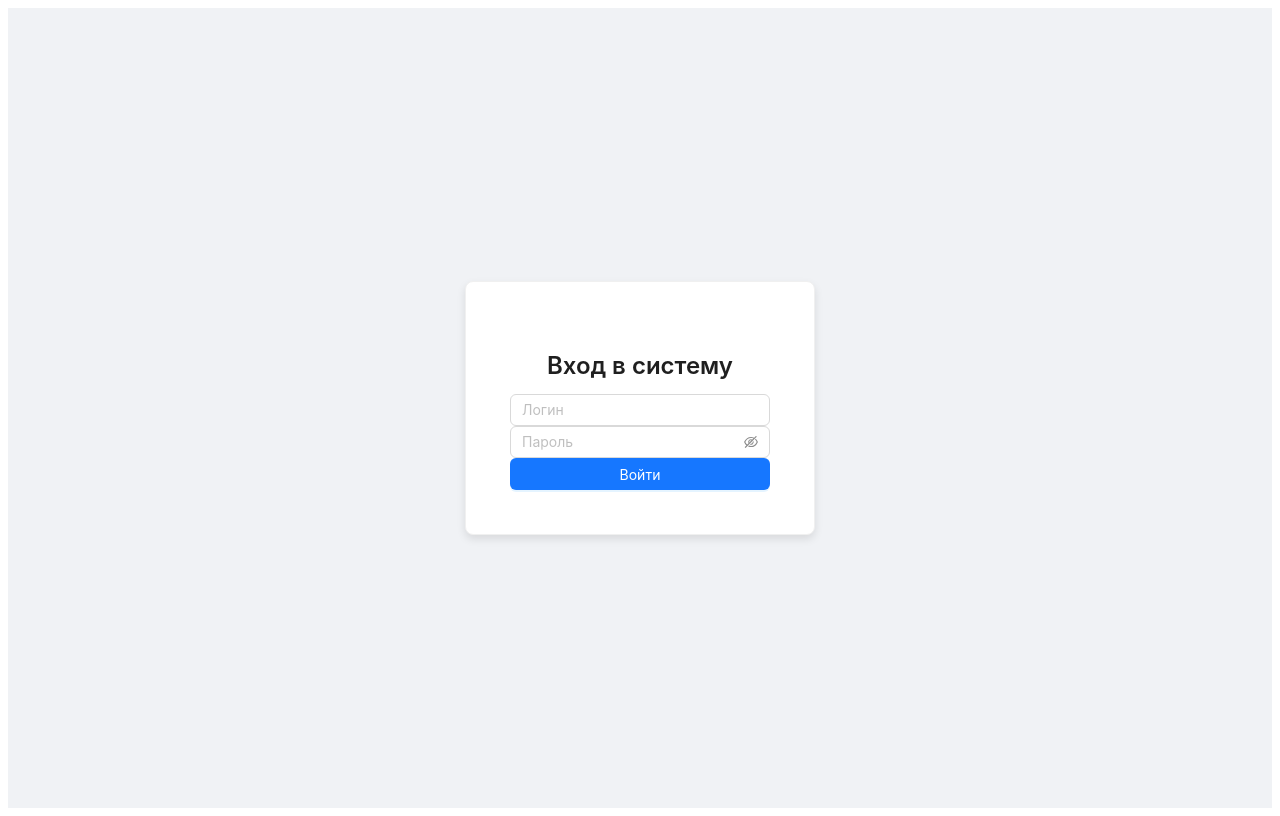
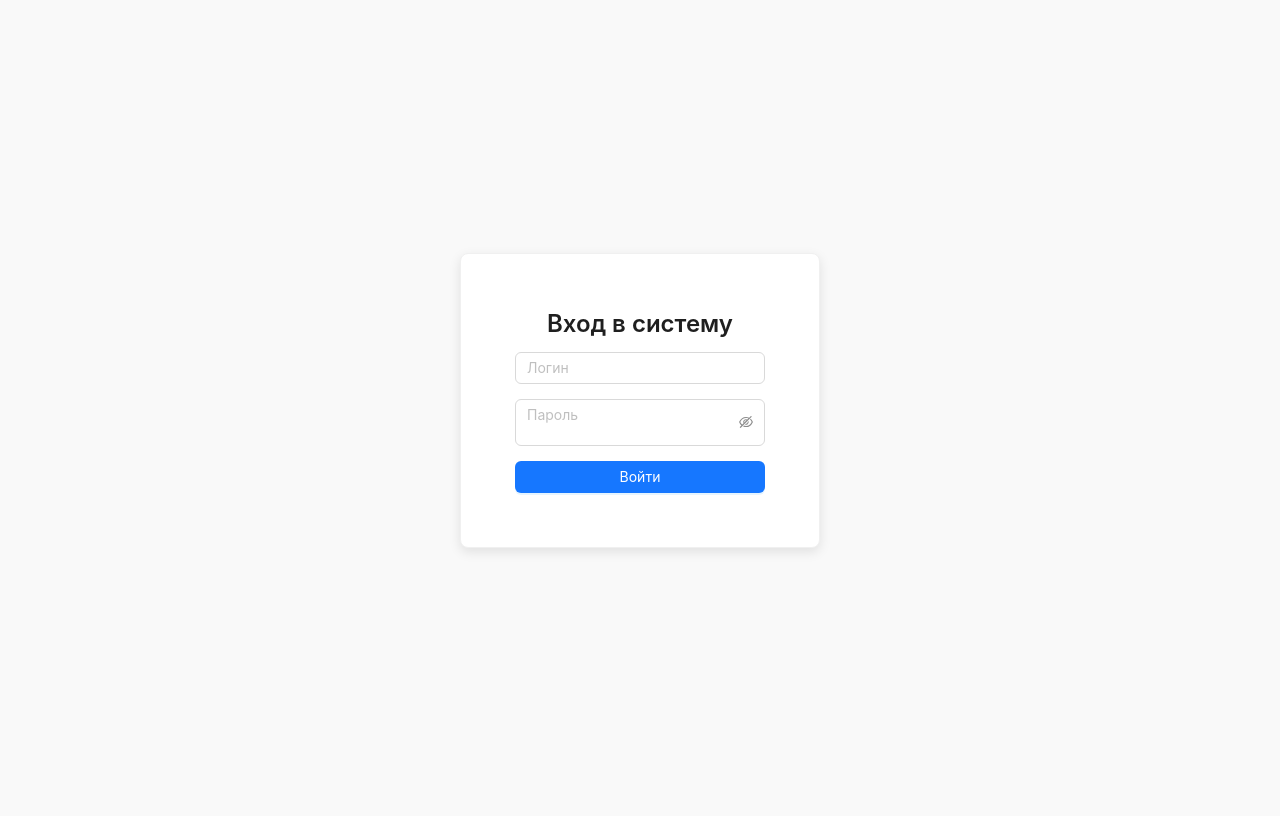
Before and after one commit to Tinyik7/Document-Manager, a React (Vite) app: page / in a window 1280 px wide. Built offline with nearby package versions, Linux system fonts and the light colour scheme.

Commit message:
third commit

```diff
--- a/index.html
+++ b/index.html
@@ -4,7 +4,7 @@
     <meta charset="UTF-8" />
     <link rel="icon" type="image/svg+xml" href="#" />
     <meta name="viewport" content="width=device-width, initial-scale=1.0" />
-    <title>Vite + React</title>
+    <title>Document-Manager</title>
   </head>
   <body>
     <div id="root"></div>
--- a/src/components/Navbar.jsx
+++ b/src/components/Navbar.jsx
@@ -14,6 +14,9 @@ const Navbar = () => {
     return (
       <Header className="navbar">
         <Menu theme="dark" mode="horizontal" selectable={false} className="menu">
+        <Menu.Item key="home"onClick={() => navigate("/landing")}className="menu-item">
+          Главная
+        </Menu.Item>
           <Menu.Item key="storage" onClick={() => navigate("/storage")} className="menu-item">
             Хранилище
           </Menu.Item>
--- a/src/pages/DocumentStoragePage.jsx
+++ b/src/pages/DocumentStoragePage.jsx
@@ -2,6 +2,7 @@ import React, { useState } from "react";
 import { Table, Input, Button, Upload, message, Card } from "antd";
 import { UploadOutlined } from "@ant-design/icons";
 import { useDocumentStore } from "../store/useDocumentStore";
+import { useAuthStore } from "../store/useAuthStore";
 import "../styles/DocumentStoragePage.css";
 
 const DocumentStoragePage = () => {
@@ -10,6 +11,7 @@ const DocumentStoragePage = () => {
   const [file, setFile] = useState(null);
   const [name, setName] = useState("");
   const [description, setDescription] = useState("");
+  const { user } = useAuthStore();
 
   const handleUpload = () => {
     if (!name || !file) {
@@ -36,7 +38,9 @@ const DocumentStoragePage = () => {
       render: (_, record) => (
       <>
         <Button onClick={() => archiveDocument(record.id)}>Архивировать</Button>
-        <Button onClick={() => removeDocument(record.id)} danger>Удалить</Button>
+        {user && user.role === "admin" && (
+            <Button onClick={() => removeDocument(record.id)} danger>Удалить</Button>
+          )}
       </>
       ),
     },
--- a/src/styles/App.css
+++ b/src/styles/App.css
@@ -1,4 +1,36 @@
-.header{
-    margin: 0px;
-    padding: 0px;
-}
+:root {
+    --primary-color: #1F1A38;;
+    --secondary-color: #2e7d32;
+    --accent-color: #ff9800;
+    --background-color: #f9f9f9;
+    --card-background: #ffffff;
+    --text-color: #424242;
+    --font-family: 'Open Sans', sans-serif;
+    --border-radius: 8px;
+  }
+
+  * {
+    box-sizing: border-box;
+    margin: 0;
+    padding: 0;
+  }
+
+  body {
+    font-family: var(--font-family);
+    background-color: var(--background-color);
+    color: var(--text-color);
+    line-height: 1.6;
+  }
+
+  a {
+    color: var(--primary-color);
+    text-decoration: none;
+  }
+
+  h1, h2, h3, h4, h5, h6 {
+    margin: 0;
+  }
+
+  .ant-layout {
+    background: var(--background-color);
+  }
--- a/src/styles/DocumentStoragePage.css
+++ b/src/styles/DocumentStoragePage.css
@@ -0,0 +1,25 @@
+.storage-container {
+    padding: 100px 30px 30px;
+    background: var(--background-color);
+    min-height: calc(100vh - 70px);
+  }
+
+  .upload-card {
+    background: var(--card-background);
+    padding: 20px;
+    border-radius: var(--border-radius);
+    box-shadow: 0 4px 12px rgba(0, 0, 0, 0.1);
+    max-width: 700px;
+    margin: 0 auto 30px;
+  }
+
+  .search-input {
+    max-width: 700px;
+    margin: 0 auto 20px;
+    display: block;
+  }
+
+  .ant-table-wrapper {
+    max-width: 900px;
+    margin: 0 auto;
+  }
--- a/src/styles/LoginPage.css
+++ b/src/styles/LoginPage.css
@@ -1,23 +1,26 @@
 .login-container {
   display: flex;
+  align-items: center;
   justify-content: center;
-  align-items: center;
   height: 100vh;
-  background-color: #f0f2f5;
+  background: var(--background-color);
 }
 
 .login-card {
-  width: 350px;
-  padding: 20px;
+  background: var(--card-background);
+  padding: 30px;
+  border-radius: var(--border-radius);
+  box-shadow: 0 4px 12px rgba(0, 0, 0, 0.1);
+  width: 360px;
   text-align: center;
-  box-shadow: 0 4px 8px rgba(0, 0, 0, 0.1);
-  border-radius: 8px;
 }
 
-.login-input {
+.login-card .ant-input,
+.login-card .ant-input-password {
   margin-bottom: 15px;
 }
 
-.login-button {
-  width: 100%;
+.error-text {
+  color: #f44336;
+  margin-bottom: 15px;
 }
--- a/src/styles/ProfilePage.css
+++ b/src/styles/ProfilePage.css
@@ -2,19 +2,20 @@
   display: flex;
   justify-content: center;
   align-items: center;
-  height: 100vh;
-  background-color: #f0f2f5;
+  padding-top: 100px;
+  min-height: calc(100vh - 70px);
+  background: var(--background-color);
 }
 
 .profile-card {
+  background: var(--card-background);
+  padding: 30px;
+  border-radius: var(--border-radius);
+  box-shadow: 0 4px 12px rgba(0, 0, 0, 0.1);
   width: 400px;
-  padding: 20px;
   text-align: center;
-  box-shadow: 0 4px 8px rgba(0, 0, 0, 0.1);
-  border-radius: 8px;
 }
 
-.logout-button {
+.profile-card .ant-btn {
   margin-top: 15px;
-  width: 100%;
 }
--- a/src/styles/landing.css
+++ b/src/styles/landing.css
@@ -0,0 +1,26 @@
+.landing-container {
+    display: flex;
+    justify-content: center;
+    align-items: center;
+    height: calc(100vh - 70px);
+    padding-top: 70px;
+    background: var(--background-color);
+  }
+
+  .landing-card {
+    background: var(--card-background);
+    padding: 40px;
+    border-radius: var(--border-radius);
+    box-shadow: 0 4px 12px rgba(0, 0, 0, 0.1);
+    width: 450px;
+    text-align: center;
+  }
+
+  .landing-card h2 {
+    margin-bottom: 20px;
+  }
+
+  .landing-card .ant-btn {
+    margin-bottom: 10px;
+    width: 100%;
+  }
--- a/src/styles/navbar.css
+++ b/src/styles/navbar.css
@@ -1,28 +1,44 @@
 .navbar {
+  background: var(--primary-color);
+  padding: 0 30px;
+  height: 70px;
   display: flex;
+  align-items: center;
   justify-content: space-between;
-  align-items: center;
-  background-color: #001529;
-  padding: 0 20px;
-  height: 64px;
+  position: fixed;
+  width: 100%;
+  top: 0;
+  z-index: 1000;
 }
 
 .menu {
-  flex: 1;
   display: flex;
-  justify-content: flex-start;
+  gap: 20px;
 }
 
 .menu-item {
+  color: var(--card-background) !important;
   font-size: 16px;
-  color: #ffffff !important;
+  line-height: 70px;
+  padding: 0 10px;
   transition: color 0.3s;
 }
 
 .menu-item:hover {
-  color: #1890ff !important;
+  color: var(--accent-color) !important;
 }
 
 .profile-button {
-  margin-left: auto;
+  background: var(--card-background) !important;
+  color: var(--primary-color) !important;
+  border: none !important;
+  padding: 8px 16px;
+  border-radius: var(--border-radius);
+  cursor: pointer;
+  transition: background 0.3s;
 }
+
+.profile-button:hover {
+  background: var(--accent-color) !important;
+  color: var(--card-background) !important;
+}
```
